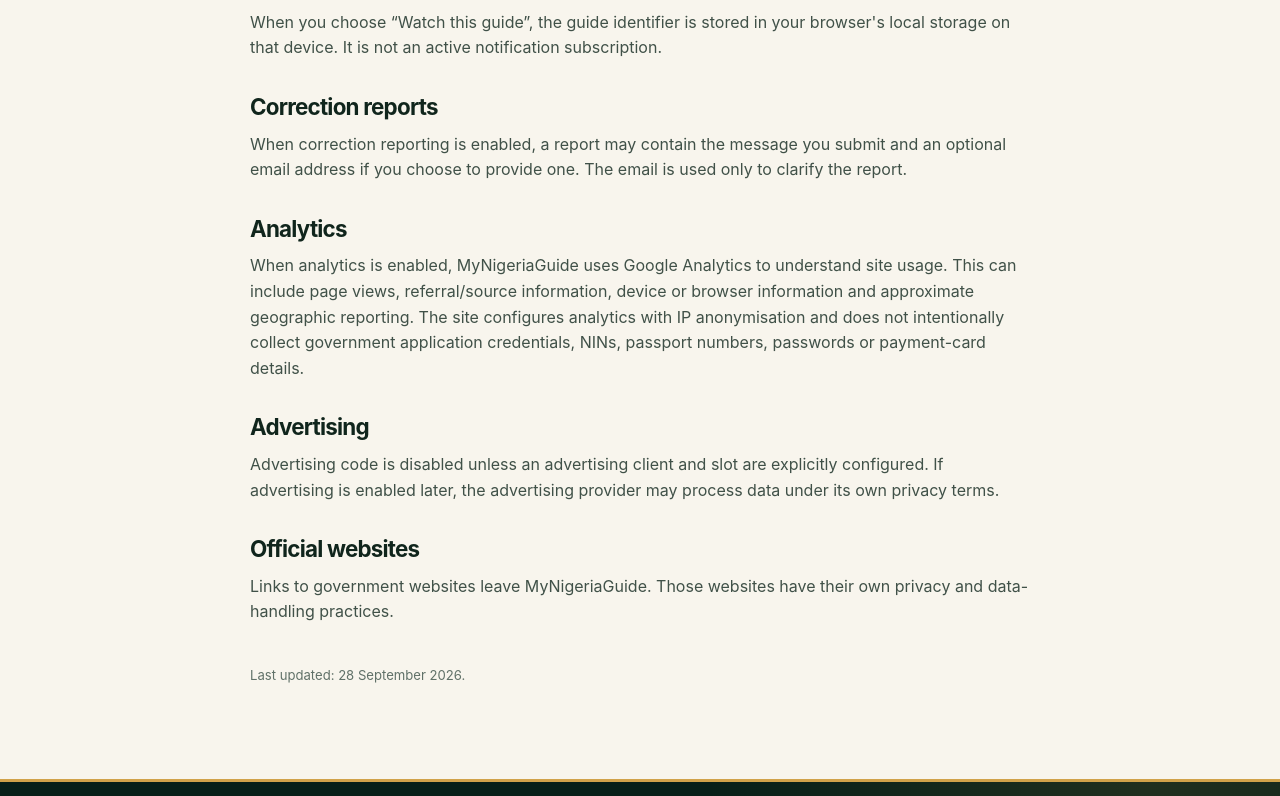
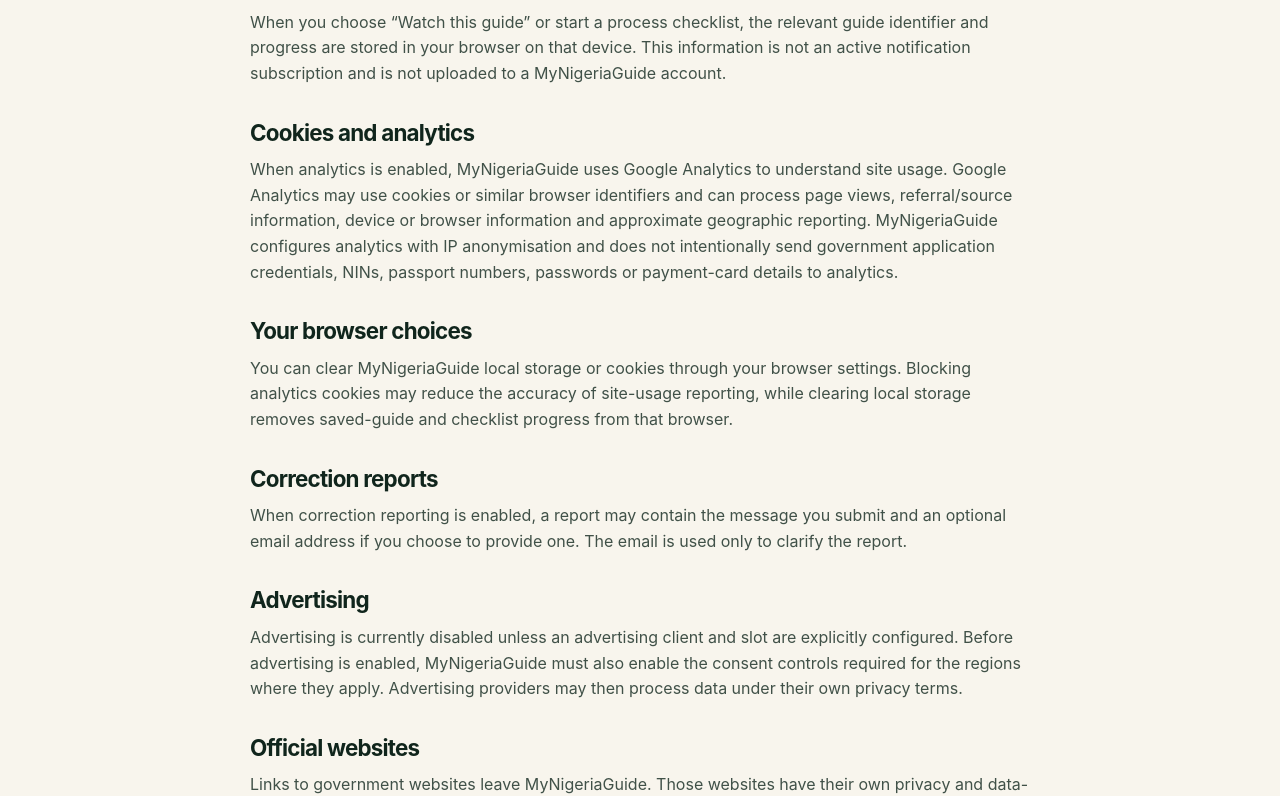
Before and after one commit to eghosa001/nigeria, a Next.js app: page /privacy in a window 1280 px wide. Shown: the part 411-1207 px from the top of the page. Built offline with nearby package versions, Linux system fonts and the light colour scheme; no server answers.

Commit message:
seo: tighten titles and privacy disclosure

```diff
--- a/app/categories/[slug]/page.tsx
+++ b/app/categories/[slug]/page.tsx
@@ -25,7 +25,7 @@ export async function generateMetadata({
   if (!category) return {};
 
   return {
-    title: category.name + " government services in Nigeria",
+    title: category.name + " services in Nigeria",
     description: category.description + " Browse source-linked fees, requirements, official portals and last-checked guidance.",
     alternates: { canonical: "/categories/" + slug },
   };
--- a/app/privacy/page.tsx
+++ b/app/privacy/page.tsx
@@ -1,18 +1,23 @@
 import type { Metadata } from "next";
 
-export const metadata: Metadata = { title: "Privacy policy", alternates: { canonical: "/privacy" } };
+export const metadata: Metadata = {
+  title: "Privacy policy",
+  description: "How MyNigeriaGuide uses local storage, Google Analytics, correction-report data and external service links.",
+  alternates: { canonical: "/privacy" },
+};
 
 export default function PrivacyPage() {
   return (
     <section className="section page-top"><div className="container narrow policy-page">
       <span className="eyebrow">Policy</span><h1>Privacy policy</h1>
       <p className="page-intro">MyNigeriaGuide is designed to work with minimal personal data.</p>
-      <h2>Saved guides</h2><p>When you choose “Watch this guide”, the guide identifier is stored in your browser's local storage on that device. It is not an active notification subscription.</p>
+      <h2>Saved guides and local storage</h2><p>When you choose “Watch this guide” or start a process checklist, the relevant guide identifier and progress are stored in your browser on that device. This information is not an active notification subscription and is not uploaded to a MyNigeriaGuide account.</p>
+      <h2>Cookies and analytics</h2><p>When analytics is enabled, MyNigeriaGuide uses Google Analytics to understand site usage. Google Analytics may use cookies or similar browser identifiers and can process page views, referral/source information, device or browser information and approximate geographic reporting. MyNigeriaGuide configures analytics with IP anonymisation and does not intentionally send government application credentials, NINs, passport numbers, passwords or payment-card details to analytics.</p>
+      <h2>Your browser choices</h2><p>You can clear MyNigeriaGuide local storage or cookies through your browser settings. Blocking analytics cookies may reduce the accuracy of site-usage reporting, while clearing local storage removes saved-guide and checklist progress from that browser.</p>
       <h2>Correction reports</h2><p>When correction reporting is enabled, a report may contain the message you submit and an optional email address if you choose to provide one. The email is used only to clarify the report.</p>
-      <h2>Analytics</h2><p>When analytics is enabled, MyNigeriaGuide uses Google Analytics to understand site usage. This can include page views, referral/source information, device or browser information and approximate geographic reporting. The site configures analytics with IP anonymisation and does not intentionally collect government application credentials, NINs, passport numbers, passwords or payment-card details.</p>
-      <h2>Advertising</h2><p>Advertising code is disabled unless an advertising client and slot are explicitly configured. If advertising is enabled later, the advertising provider may process data under its own privacy terms.</p>
-      <h2>Official websites</h2><p>Links to government websites leave MyNigeriaGuide. Those websites have their own privacy and data-handling practices.</p>
-      <p className="policy-date">Last updated: 28 September 2026.</p>
+      <h2>Advertising</h2><p>Advertising is currently disabled unless an advertising client and slot are explicitly configured. Before advertising is enabled, MyNigeriaGuide must also enable the consent controls required for the regions where they apply. Advertising providers may then process data under their own privacy terms.</p>
+      <h2>Official websites</h2><p>Links to government websites leave MyNigeriaGuide. Those websites have their own privacy and data-handling practices. Do not send MyNigeriaGuide government passwords, card PINs, NINs or passport credentials.</p>
+      <p className="policy-date">Last updated: 29 September 2026.</p>
     </div></section>
   );
 }
--- a/app/updates/page.tsx
+++ b/app/updates/page.tsx
@@ -7,7 +7,7 @@ import { getPublicService } from "@/lib/data";
 import { getSiteUrl } from "@/lib/site";
 
 export const metadata: Metadata = {
-  title: "Nigeria government service fee and process updates",
+  title: "Nigeria government service updates",
   description: "Dated, source-linked updates to Nigerian government service fees, registration processes and official guidance.",
   alternates: { canonical: "/updates" },
 };
```
